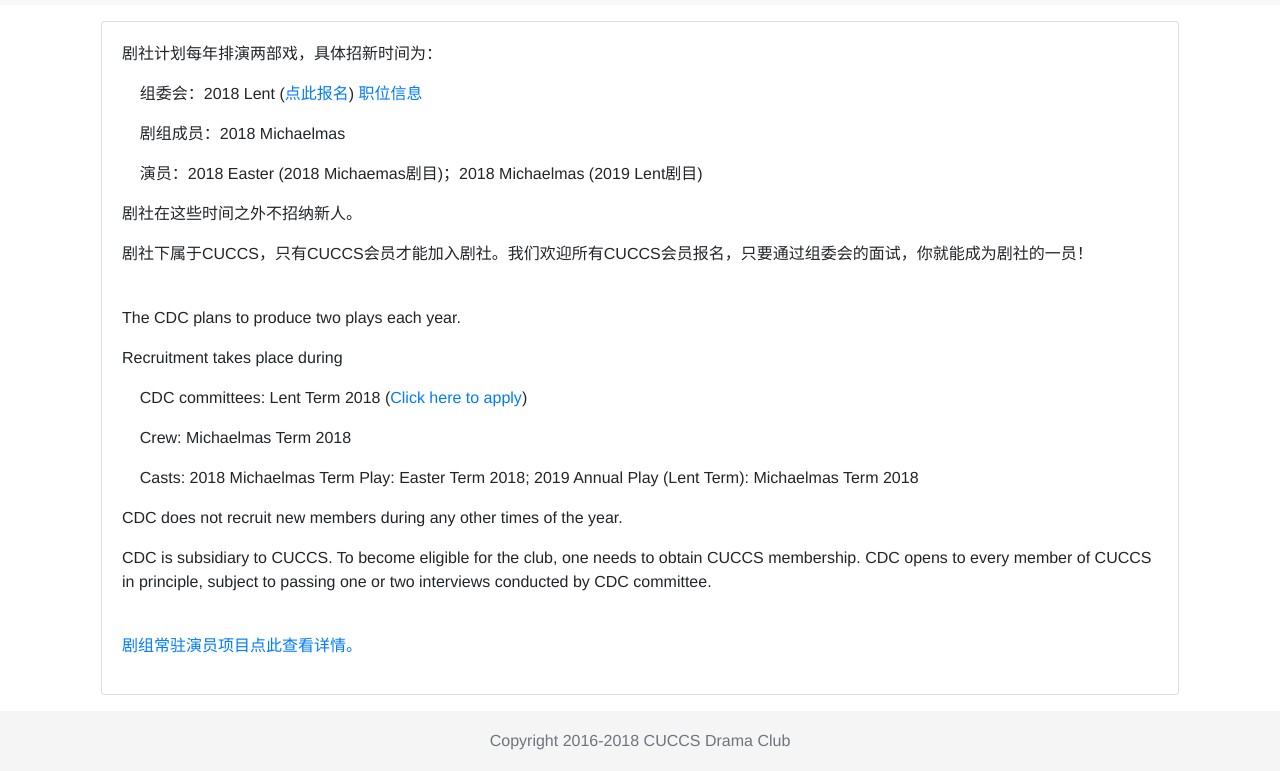
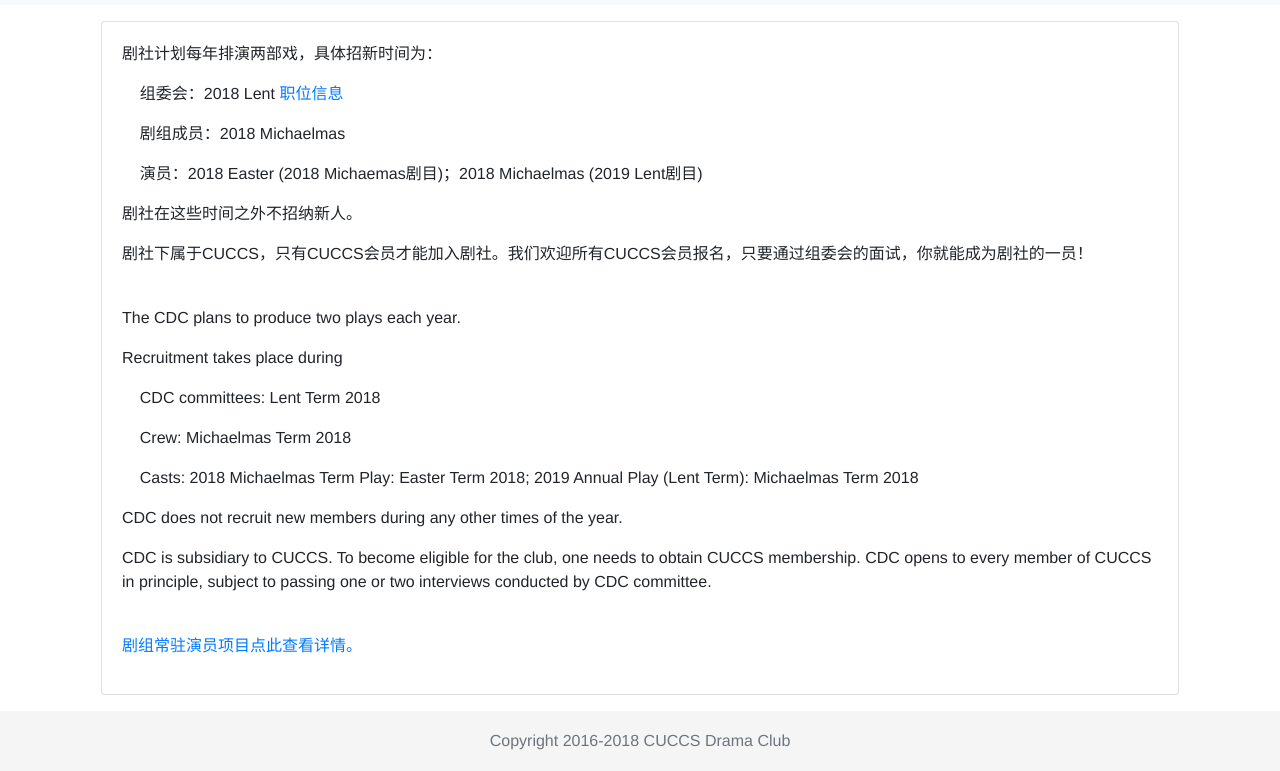
Before and after one commit to huiyaozheng/CUCCSDC_Website, a plain HTML site: page joinus.html in a window 1280 px wide. Shown: the part 75-846 px from the top of the page. Drawn offline with nearby package versions, Linux system fonts and the light colour scheme.

Commit message:
Removed committee recruitment

```diff
--- a/joinus.html
+++ b/joinus.html
@@ -51,7 +51,7 @@
         <div class="card m-3">
             <div class="card-body">
                 <p>剧社计划每年排演两部戏，具体招新时间为：</p>
-                <p>&nbsp;&nbsp;&nbsp;&nbsp;组委会：2018 Lent (<a href="https://docs.google.com/forms/d/e/1FAIpQLScXiQkvRavPuEnN0fRFbaTTfgc18dsvLv6HPfqbpX_T-F1fCQ/viewform?usp=sf_link">点此报名</a>) <a href="recruiting.html">职位信息</a></p>
+                <p>&nbsp;&nbsp;&nbsp;&nbsp;组委会：2018 Lent <a href="recruiting.html">职位信息</a></p>
                 <p>&nbsp;&nbsp;&nbsp;&nbsp;剧组成员：2018 Michaelmas </p>
                 <p>&nbsp;&nbsp;&nbsp;&nbsp;演员：2018 Easter (2018 Michaemas剧目)；2018 Michaelmas (2019 Lent剧目)</p>
                 <p>剧社在这些时间之外不招纳新人。</p>
@@ -59,7 +59,7 @@
                 <br>
                 <p>The CDC plans to produce two plays each year.</p>
                 <p>Recruitment takes place during</p>
-                <p>&nbsp;&nbsp;&nbsp;&nbsp;CDC committees: Lent Term 2018 (<a href="https://docs.google.com/forms/d/e/1FAIpQLScXiQkvRavPuEnN0fRFbaTTfgc18dsvLv6HPfqbpX_T-F1fCQ/viewform?usp=sf_link">Click here to apply</a>)</p>
+                <p>&nbsp;&nbsp;&nbsp;&nbsp;CDC committees: Lent Term 2018</p>
                 <p>&nbsp;&nbsp;&nbsp;&nbsp;Crew: Michaelmas Term 2018 </p>
                 <p>&nbsp;&nbsp;&nbsp;&nbsp;Casts: 2018 Michaelmas Term Play: Easter Term 2018; 2019 Annual Play (Lent Term): Michaelmas Term 2018</p>
                 <p>CDC does not recruit new members during any other times of the year.</p>
```
Also changed, not shown: index.html (+2 -1 lines).
